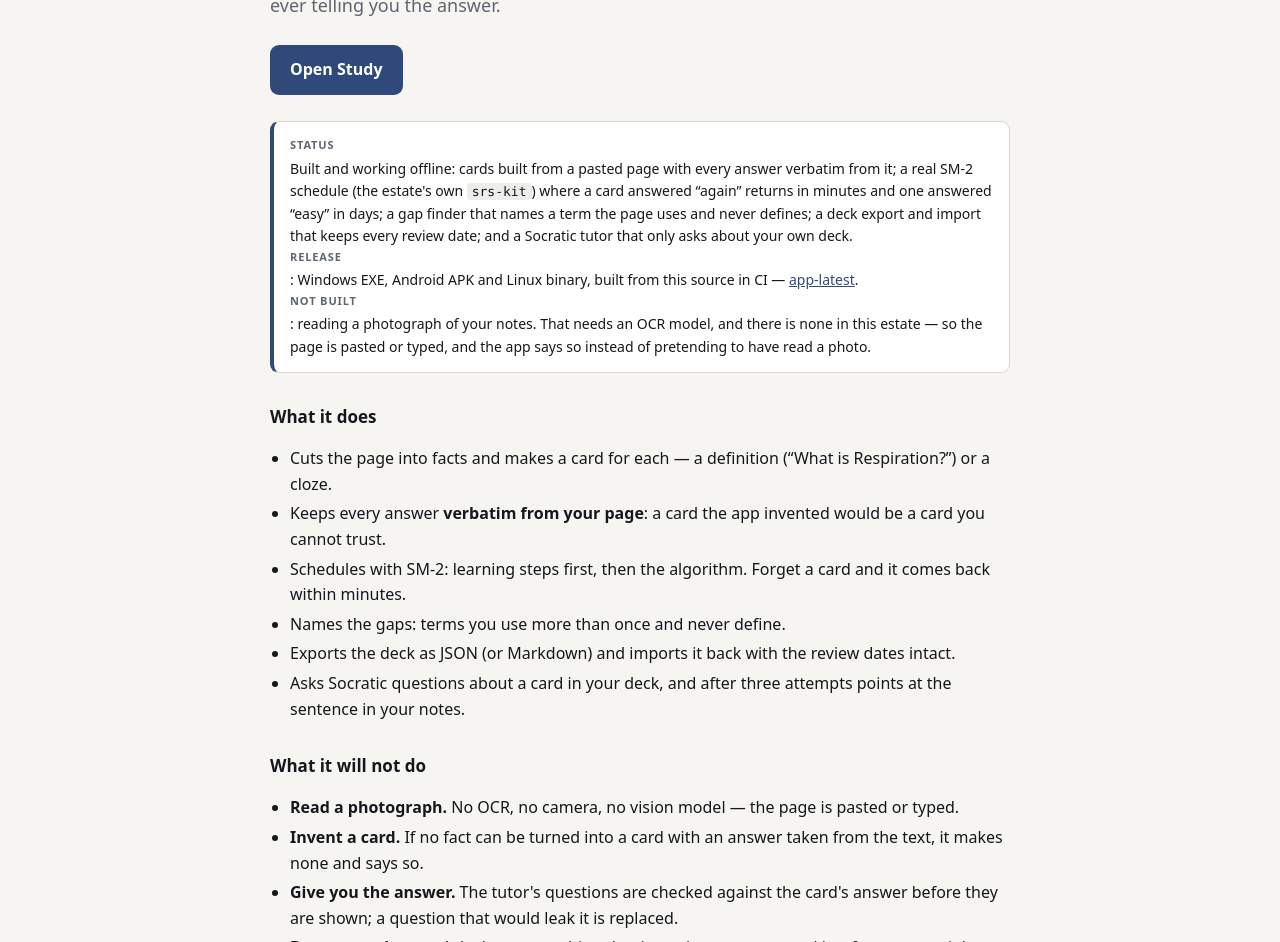
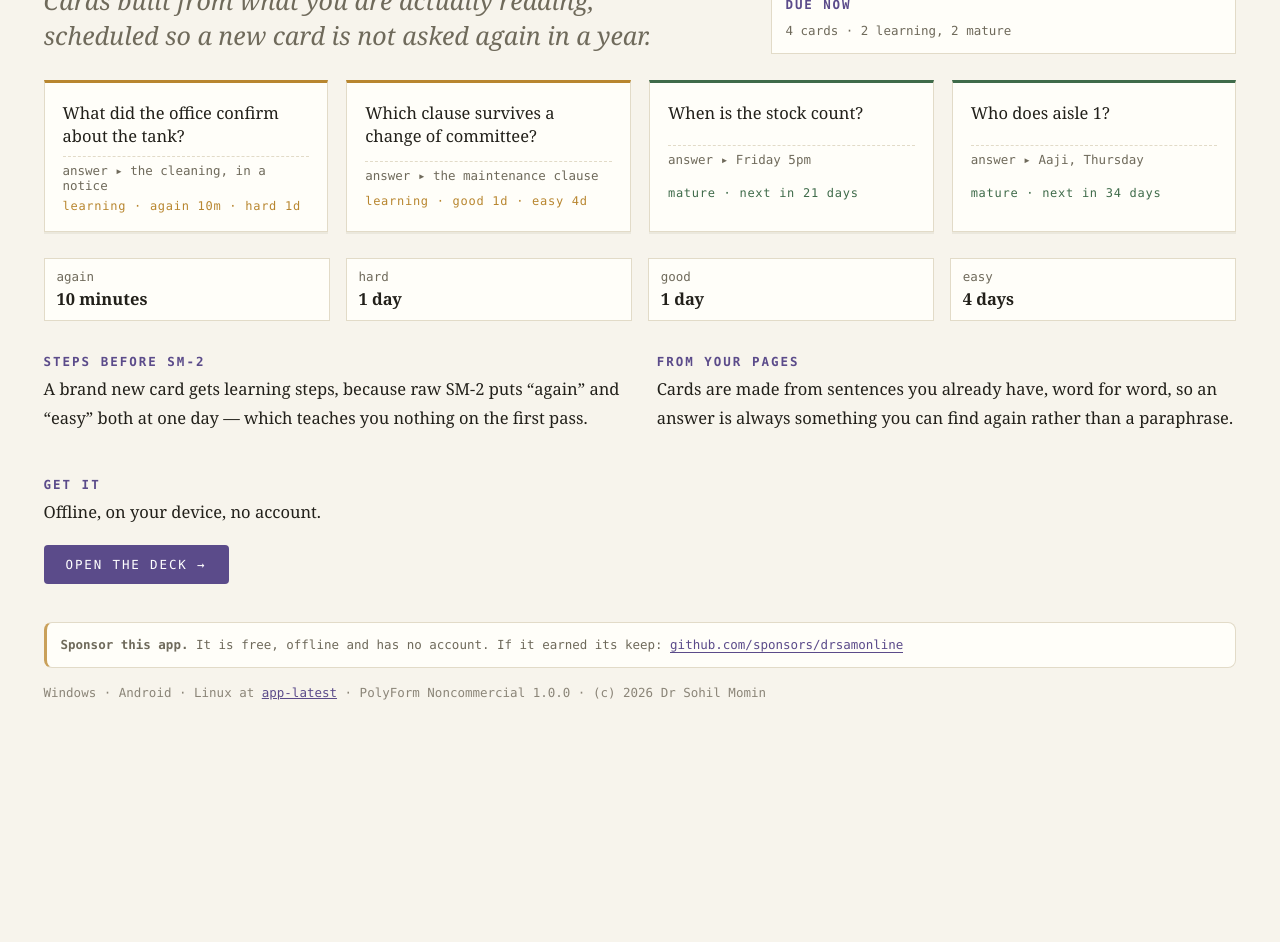
Before and after one commit to drsamonline/app-study, a website: page docs/index.html in a window 1280 px wide. Shown: the part 164-1106 px from the top of the page. After the commit the page ends 926 px from the top, so only its background shows below. Drawn offline with Linux system fonts and the light colour scheme.

Commit message:
design: Study becomes a rack of index cards, at any width
Four cards on a desk, each with a violet top edge for new, amber for learning, green for mature, the answer on a
dashed rule and the schedule printed underneath in the card's own colour. The four learning steps sit below as a
strip, because that is the thing this app does differently from raw SM-2. The rack goes 1 to 2 to 4 across.

Prose steps 1 to 2 to 3 columns. Every size is a clamp.

```diff
--- a/docs/index.html
+++ b/docs/index.html
@@ -1,97 +1,103 @@
 <!DOCTYPE html>
 <html lang="en-IN">
 <head>
-<meta charset="utf-8">
-<meta name="viewport" content="width=device-width, initial-scale=1">
-<title>Study — a page of notes into active recall</title>
-<meta name="description" content="Paste a page of notes, get cards whose answers are pieces of that page, and a real SM-2 schedule that brings a card back sooner when you forget it. Plus a tutor that asks about your notes and never gives the answer.">
-<meta name="theme-color" content="#101418">
+<meta charset="utf-8"><meta name="viewport" content="width=device-width, initial-scale=1">
+<title>Study — cards from your own pages</title>
+<meta name="description" content="Cards built from your own pages, scheduled by SM-2 with learning steps before it.">
+<meta name="theme-color" content="#f7f4ec">
 <style>
-  :root{--bg:#f6f5f2;--panel:#fff;--ink:#14181d;--muted:#5d666f;--line:#d9d6cf;--accent:#2f4a7a}
+  :root{--desk:#f7f4ec;--card:#fffef9;--ink:#22201a;--rule:#e2dbc8;--grey:#6f6a5b;--violet:#5b4b8a;--amber:#b8862f;--green:#3f6b4a;
+        --serif:Georgia,"Iowan Old Style",serif;--mono:ui-monospace,Menlo,Consolas,monospace;
+        --s0:clamp(11px,.4vw + 10px,12.5px);--s1:clamp(14px,.55vw + 12px,16.5px);--s2:clamp(18px,1.2vw + 14px,25px);
+        --display:clamp(28px,5.2vw,60px);--gut:clamp(16px,3.4vw,58px)}
   *{box-sizing:border-box}
-  body{margin:0;background:var(--bg);color:var(--ink);font:16px/1.6 system-ui,-apple-system,"Segoe UI",Roboto,"Noto Sans",sans-serif}
-  main{max-width:780px;margin:0 auto;padding:48px 20px 64px}
-  h1{font-size:34px;line-height:1.15;letter-spacing:-.02em;margin:0 0 10px}
-  .lede{font-size:18px;color:var(--muted);margin:0 0 26px}
-  .cta{display:inline-block;background:var(--accent);color:#fff;text-decoration:none;font-weight:600;padding:12px 20px;border-radius:9px}
-  .status{margin:26px 0;padding:14px 16px;border:1px solid var(--line);border-left:4px solid var(--accent);border-radius:9px;background:var(--panel);font-size:14px}
-  .status b{display:block;font-size:11px;text-transform:uppercase;letter-spacing:.08em;color:var(--muted);margin-bottom:4px}
-  h2{font-size:17px;margin:30px 0 8px}
-  ul{padding-left:20px}li{margin:4px 0}
-  code{font-family:ui-monospace,"SF Mono",Menlo,Consolas,monospace;font-size:13px;background:#eeede9;padding:1px 5px;border-radius:4px}
-  table{border-collapse:collapse;width:100%;font-size:14px;margin-top:8px}
-  th,td{text-align:left;border-bottom:1px solid var(--line);padding:7px 8px;vertical-align:top}
-  th{color:var(--muted);font-weight:600;font-size:11px;text-transform:uppercase;letter-spacing:.06em}
-  footer{margin-top:44px;padding-top:18px;border-top:1px solid var(--line);color:var(--muted);font-size:12px}
-  a{color:var(--accent)}
+  body{margin:0;background:var(--desk);color:var(--ink);font-family:var(--serif)}
+  .desk{max-width:1660px;margin:0 auto;padding:0 0 58px}
+  .bar{display:flex;justify-content:space-between;gap:1rem;flex-wrap:wrap;padding:10px var(--gut);border-bottom:1px solid var(--rule);
+       font-family:var(--mono);font-size:var(--s0);letter-spacing:.15em;text-transform:uppercase;color:var(--grey)}
+  .bar b{color:var(--violet);font-weight:400}
+  .head{display:grid;gap:clamp(14px,2.2vw,36px);padding:clamp(22px,3.2vw,50px) var(--gut) clamp(14px,2vw,26px);grid-template-columns:1fr}
+  @media (min-width:960px){.head{grid-template-columns:minmax(0,1.2fr) minmax(0,.8fr);align-items:end}}
+  h1{font-size:var(--display);line-height:1;margin:0;letter-spacing:-.03em;font-weight:400}
+  .head p{margin:10px 0 0;font-size:var(--s2);line-height:1.42;color:var(--grey);max-width:44ch;font-style:italic}
+  .due{border:1px solid var(--rule);background:var(--card);padding:12px 14px;font-family:var(--mono);font-size:var(--s0);color:var(--grey);line-height:1.7}
+  .due b{display:block;color:var(--violet);letter-spacing:.15em;text-transform:uppercase;margin-bottom:4px}
+  /* the card rack: 1 -> 4 across, each card a real index card */
+  .rack{display:grid;gap:clamp(10px,1.4vw,20px);padding:0 var(--gut) clamp(16px,2vw,26px);grid-template-columns:1fr}
+  @media (min-width:620px){.rack{grid-template-columns:repeat(2,1fr)}}
+  @media (min-width:1080px){.rack{grid-template-columns:repeat(4,1fr)}}
+  .c{background:var(--card);border:1px solid var(--rule);border-top:3px solid var(--violet);padding:clamp(12px,1.5vw,18px);
+     box-shadow:0 2px 0 rgba(80,70,40,.07);display:grid;gap:6px}
+  .c.learning{border-top-color:var(--amber)}
+  .c.mature{border-top-color:var(--green)}
+  .c .q{font-size:var(--s1);line-height:1.45}
+  .c .a{font-family:var(--mono);font-size:var(--s0);color:var(--grey);border-top:1px dashed var(--rule);padding-top:6px;margin-top:2px}
+  .c .m{font-family:var(--mono);font-size:calc(var(--s0) - .5px);color:var(--violet);letter-spacing:.06em}
+  .c.learning .m{color:var(--amber)}
+  .c.mature .m{color:var(--green)}
+  .steps{margin:0 var(--gut);display:grid;gap:clamp(8px,1.2vw,16px);grid-template-columns:1fr}
+  @media (min-width:700px){.steps{grid-template-columns:repeat(4,1fr)}}
+  .step{border:1px solid var(--rule);background:var(--card);padding:10px 12px;font-family:var(--mono);font-size:var(--s0);color:var(--grey)}
+  .step b{display:block;color:var(--ink);font-family:var(--serif);font-size:var(--s1);margin-top:3px}
+  .cols{display:grid;gap:clamp(18px,2.6vw,46px);padding:clamp(18px,2.6vw,36px) var(--gut) 0;grid-template-columns:1fr}
+  @media (min-width:860px){.cols{grid-template-columns:repeat(2,1fr)}}
+  @media (min-width:1380px){.cols{grid-template-columns:repeat(3,1fr)}}
+  h2{font-family:var(--mono);font-size:var(--s0);letter-spacing:.16em;text-transform:uppercase;color:var(--violet);margin:0 0 6px}
+  p{font-size:var(--s1);line-height:1.72;margin:0 0 12px}
+  .go{display:inline-block;background:var(--violet);color:#fff;text-decoration:none;padding:12px 22px;border-radius:4px;
+      font-family:var(--mono);font-size:var(--s0);letter-spacing:.15em;text-transform:uppercase;margin-top:6px}
+  .go:hover{background:var(--ink)}
+  .sponsor{margin:clamp(22px,3vw,38px) var(--gut) 0;border:1px solid var(--rule);border-left:3px solid #c9a05a;background:var(--card);
+           border-radius:8px;padding:12px 14px;font-family:var(--mono);font-size:var(--s0);color:var(--grey);line-height:1.6}
+  .sponsor a{color:var(--violet);text-decoration:none;border-bottom:1px solid currentColor}
+  .foot{margin:14px var(--gut) 0;font-family:var(--mono);font-size:var(--s0);color:#8b8578;line-height:1.8}
+  .foot a{color:var(--violet)}
+</style></head>
+<body><div class="desk">
+  <div class="bar"><span>cards from your own pages</span><span><b>sm-2</b> · learning steps first</span></div>
 
-  .sponsor{margin:24px 0 0;padding:12px 14px;border:1px solid rgba(128,128,128,.35);border-left:3px solid #c9a05a;
-           background:rgba(128,128,128,.07);border-radius:8px;font-size:12.5px;line-height:1.6}
-  .sponsor a{color:#c9a05a;text-decoration:none;border-bottom:1px solid currentColor}
-</style>
-</head>
-<body>
-<main>
-  <h1>Study</h1>
-  <p class="lede">A page of notes into active recall. Every card's answer is a piece of the page, the schedule
-  brings back what you forgot, and the tutor asks about your notes without ever telling you the answer.</p>
-
-  <a class="cta" href="play/index.html">Open Study</a>
-
-  <div class="status">
-    <b>Status</b>
-    Built and working offline: cards built from a pasted page with every answer verbatim from it; a real SM-2
-    schedule (the estate's own <code>srs-kit</code>) where a card answered “again” returns in minutes and one
-    answered “easy” in days; a gap finder that names a term the page uses and never defines; a deck export and
-    import that keeps every review date; and a Socratic tutor that only asks about your own deck.
-    <br><b>Release</b>: Windows EXE, Android APK and Linux binary, built from this source in CI — <a href="https://github.com/drsamonline/app-study/releases/tag/app-latest">app-latest</a>.
-    <br><b>Not built</b>: reading a photograph of your notes. That needs an OCR model, and there is none in this
-    estate — so the page is pasted or typed, and the app says so instead of pretending to have read a photo.
+  <div class="head">
+    <div>
+      <h1>Study</h1>
+      <p>Cards built from what you are actually reading, scheduled so a new card is not asked again in a year.</p>
+    </div>
+    <div class="due"><b>due now</b>4 cards · 2 learning, 2 mature</div>
   </div>
 
-  <h2>What it does</h2>
-  <ul>
-    <li>Cuts the page into facts and makes a card for each — a definition (“What is Respiration?”) or a cloze.</li>
-    <li>Keeps every answer <strong>verbatim from your page</strong>: a card the app invented would be a card you cannot trust.</li>
-    <li>Schedules with SM-2: learning steps first, then the algorithm. Forget a card and it comes back within minutes.</li>
-    <li>Names the gaps: terms you use more than once and never define.</li>
-    <li>Exports the deck as JSON (or Markdown) and imports it back with the review dates intact.</li>
-    <li>Asks Socratic questions about a card in your deck, and after three attempts points at the sentence in your notes.</li>
-  </ul>
+  <div class="rack">
+    <div class="c learning"><div class="q">What did the office confirm about the tank?</div><div class="a">answer ▸ the cleaning, in a notice</div><div class="m">learning · again 10m · hard 1d</div></div>
+    <div class="c learning"><div class="q">Which clause survives a change of committee?</div><div class="a">answer ▸ the maintenance clause</div><div class="m">learning · good 1d · easy 4d</div></div>
+    <div class="c mature"><div class="q">When is the stock count?</div><div class="a">answer ▸ Friday 5pm</div><div class="m">mature · next in 21 days</div></div>
+    <div class="c mature"><div class="q">Who does aisle 1?</div><div class="a">answer ▸ Aaji, Thursday</div><div class="m">mature · next in 34 days</div></div>
+  </div>
 
-  <h2>What it will not do</h2>
-  <ul>
-    <li><strong>Read a photograph.</strong> No OCR, no camera, no vision model — the page is pasted or typed.</li>
-    <li><strong>Invent a card.</strong> If no fact can be turned into a card with an answer taken from the text, it makes none and says so.</li>
-    <li><strong>Give you the answer.</strong> The tutor's questions are checked against the card's answer before they are shown; a question that would leak it is replaced.</li>
-    <li><strong>Be a general tutor.</strong> Ask about something that is not in your notes and it refuses — one job, not two.</li>
-    <li><strong>Use a model, a key or a network.</strong> No <code>fetch</code>, no endpoint; CSP <code>connect-src 'none'</code>.</li>
-  </ul>
+  <div class="steps">
+    <div class="step">again<b>10 minutes</b></div>
+    <div class="step">hard<b>1 day</b></div>
+    <div class="step">good<b>1 day</b></div>
+    <div class="step">easy<b>4 days</b></div>
+  </div>
 
-  <h2>When things go wrong</h2>
-  <table>
-    <tr><th>Case</th><th>What happens</th></tr>
-    <tr><td>Bad input</td><td>A page with nothing readable returns “nothing readable” and no set is generated from an empty read. An empty tutor turn is refused; a subject with no stated topic is met with a question back.</td></tr>
-    <tr><td>No network</td><td>Nothing changes — cards, schedule and tutor are on the device.</td></tr>
-    <tr><td>Storage full or unavailable</td><td>The cards are generated and shown, the deck is not saved, and the app says they will vanish on reload rather than showing a set that looks saved.</td></tr>
-    <tr><td>Corrupt saved state</td><td>Reported and offered for export; a new set is never written over it without asking, and a session is never resumed from a partial transcript as if it were whole.</td></tr>
-  </table>
+  <div class="cols">
+    <div>
+      <h2>Steps before SM-2</h2>
+      <p>A brand new card gets learning steps, because raw SM-2 puts “again” and “easy” both at one day — which teaches you nothing on the first pass.</p>
+    </div>
+    <div>
+      <h2>From your pages</h2>
+      <p>Cards are made from sentences you already have, word for word, so an answer is always something you can find again rather than a paraphrase.</p>
+    </div>
+    <div>
+      <h2>Get it</h2>
+      <p>Offline, on your device, no account.</p>
+      <a class="go" href="play/index.html">open the deck →</a>
+    </div>
+  </div>
 
-  <h2>How to run it</h2>
-  <ul>
-    <li><strong>Here</strong>: <a href="play/index.html">play/index.html</a>, or install it from your browser's menu.</li>
-    <li><strong>Offline file</strong>: open <code>docs/play/index.html</code> straight from disk.</li>
-    <li><strong>Tests</strong>: <code>node tests/self-tests.js</code> — the spec's countable “done means” is asserted there.</li>
-  </ul>
-
-    <div class="sponsor">
+  <div class="sponsor">
     <strong>Sponsor this app.</strong> It is free, offline and has no account. If it earned its keep:
     <a href="https://github.com/sponsors/drsamonline">github.com/sponsors/drsamonline</a>
   </div>
-<footer>
-    PolyForm Noncommercial 1.0.0 · (c) 2026 Dr Sohil Momin ·
-    <a href="https://github.com/drsamonline/app-study">source</a>
-  </footer>
-</main>
-</body>
-</html>
+  <p class="foot">Windows · Android · Linux at <a href="https://github.com/drsamonline/app-study/releases/tag/app-latest">app-latest</a> ·
+  PolyForm Noncommercial 1.0.0 · (c) 2026 Dr Sohil Momin</p>
+</div></body></html>
```
Also changed, not shown: docs/play/icon-192.png, docs/play/icon-512.png.
